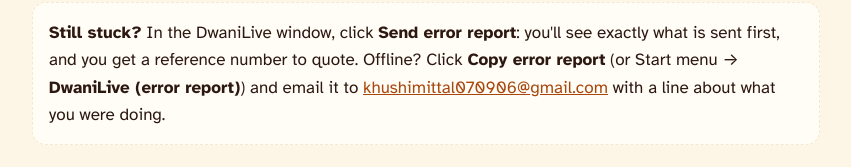
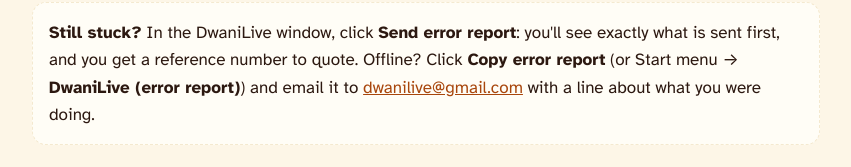
Before and after one commit to khushi-070906/Dwani, a website: page static/help.html in a window 1280 px wide. Shown: the part 2202-2369 px from the top of the page, without its empty margins (214-1065 px from the left). Drawn offline with Linux system fonts and the light colour scheme.

Commit message:
Help: contact address is dwanilive@gmail.com

```diff
--- a/static/help.html
+++ b/static/help.html
@@ -247,7 +247,7 @@
 <div class="contact" id="contact">
   <b>Still stuck?</b> In the DwaniLive window, click <b>Send error report</b>: you'll see exactly what is sent first,
   and you get a reference number to quote. Offline? Click <b>Copy error report</b> (or Start menu → <b>DwaniLive (error report)</b>) and email it to
-  <a id="support-mail" href="mailto:khushimittal070906@gmail.com?subject=DwaniLive%20help">khushimittal070906@gmail.com</a>
+  <a id="support-mail" href="mailto:dwanilive@gmail.com?subject=DwaniLive%20help">dwanilive@gmail.com</a>
   with a line about what you were doing.
 </div>
 </div>
```
